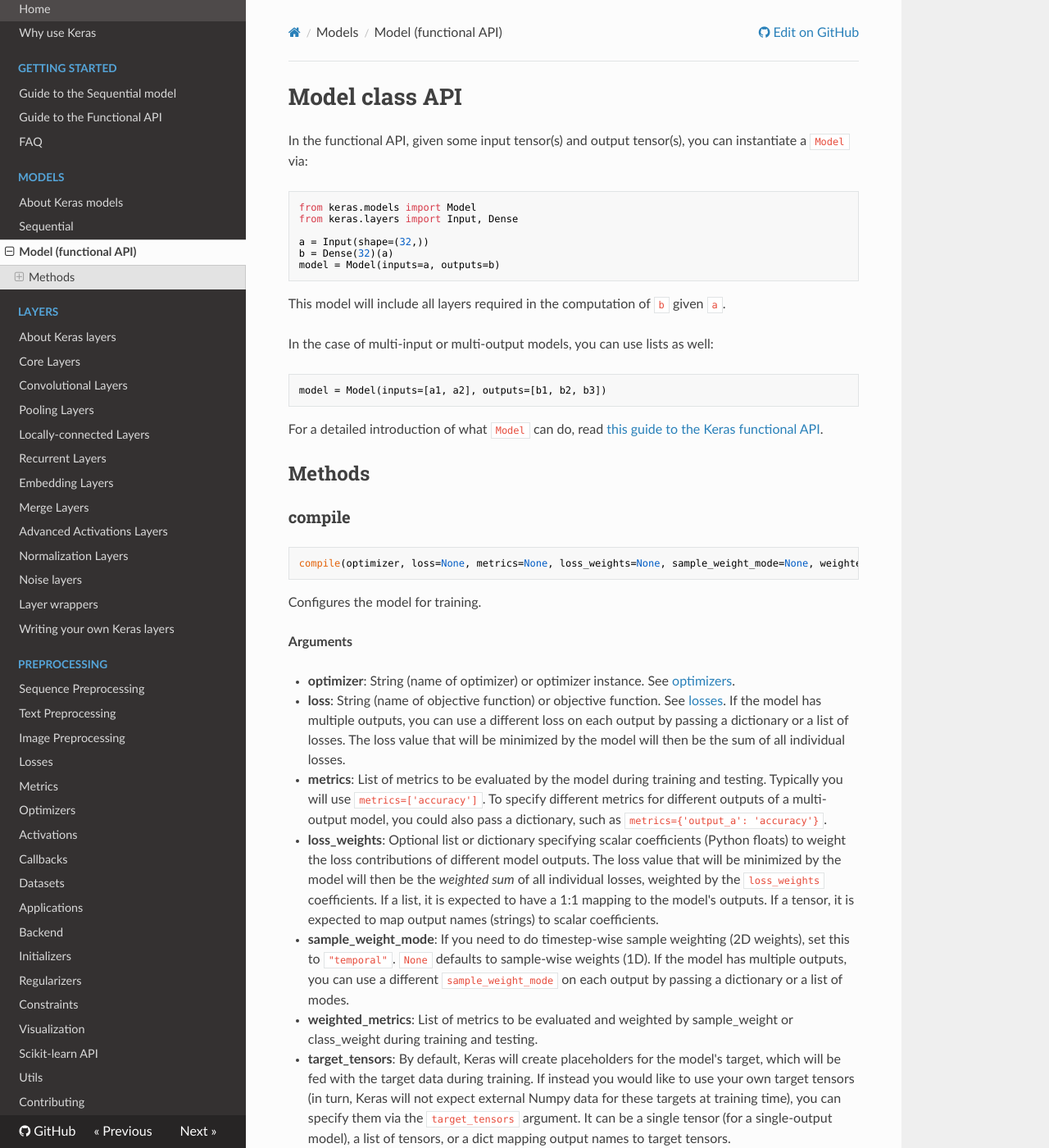
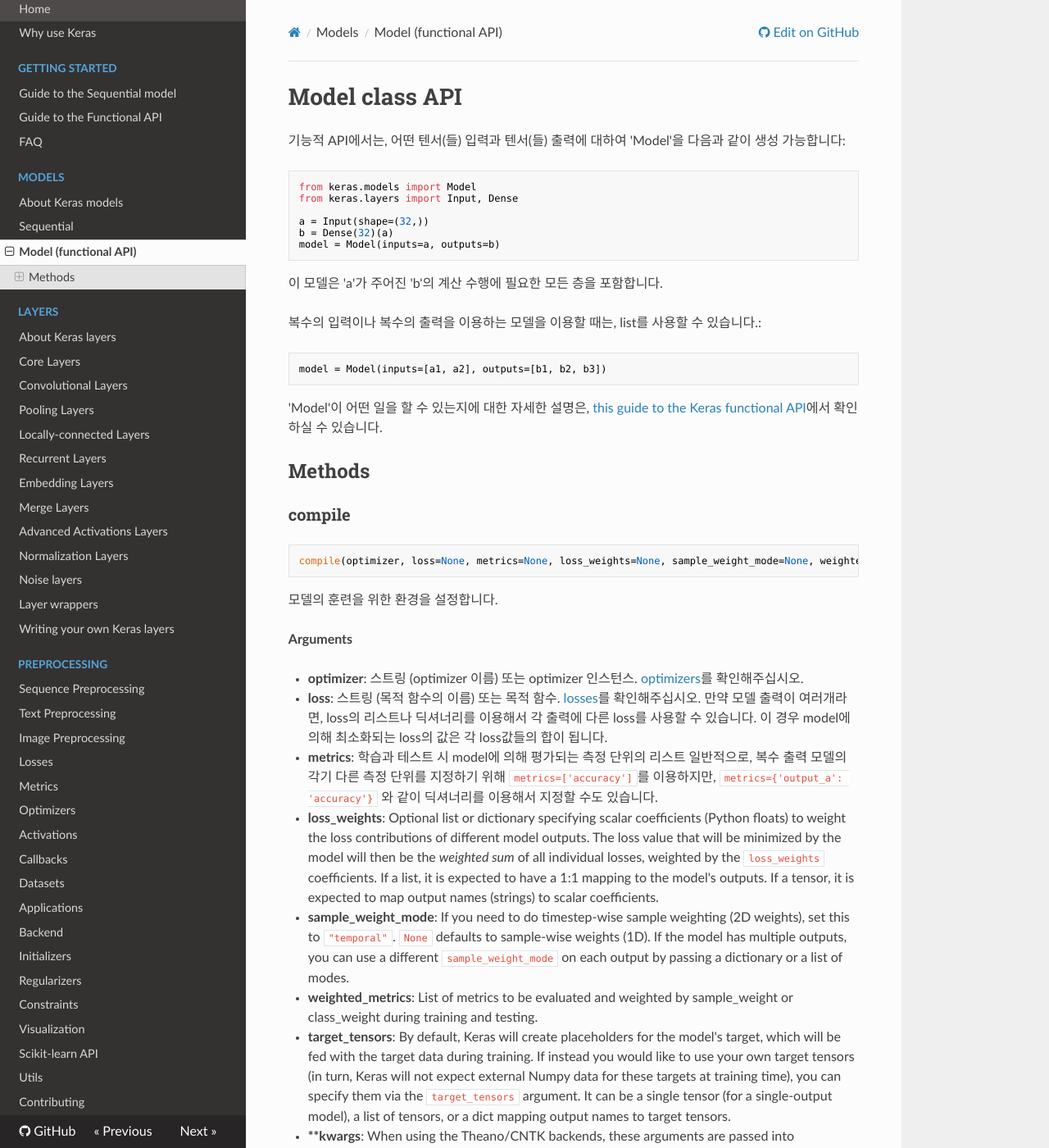
Before and after one commit to keras-team/keras-docs-ko, an MkDocs documentation site: the page built from sources/models/model.md, in a window 1280 px wide and 1400 px high. Shown: the whole window at 82% size. Built offline with MkDocs 1.6.1, drawn with Linux system fonts in a browser that asks for light colours; nearby versions of some CDN libraries.

Commit message:
compile의 metrics까지 번역 초안

````diff
--- a/sources/models/model.md
+++ b/sources/models/model.md
@@ -1,6 +1,6 @@
 # Model class API
 
-In the functional API, given some input tensor(s) and output tensor(s), you can instantiate a `Model` via:
+기능적 API에서는, 어떤 텐서(들) 입력과 텐서(들) 출력에 대하여 'Model'을 다음과 같이 생성 가능합니다:
 
 ```python
 from keras.models import Model
@@ -11,15 +11,15 @@
 model = Model(inputs=a, outputs=b)
 ```
 
-This model will include all layers required in the computation of `b` given `a`.
+이 모델은 'a'가 주어진 'b'의 계산 수행에 필요한 모든 층을 포함합니다.
 
-In the case of multi-input or multi-output models, you can use lists as well:
+복수의 입력이나 복수의 출력을 이용하는 모델을 이용할 때는, list를 사용할 수 있습니다.:
 
 ```python
 model = Model(inputs=[a1, a2], outputs=[b1, b2, b3])
 ```
 
-For a detailed introduction of what `Model` can do, read [this guide to the Keras functional API](/getting-started/functional-api-guide).
+'Model'이 어떤 일을 할 수 있는지에 대한 자세한 설명은, [this guide to the Keras functional API](/getting-started/functional-api-guide)에서 확인하실 수 있습니다.
 
 
 ## Methods
@@ -31,25 +31,21 @@
 compile(optimizer, loss=None, metrics=None, loss_weights=None, sample_weight_mode=None, weighted_metrics=None, target_tensors=None)
 ```
 
-
-Configures the model for training.
+모델의 훈련을 위한 환경을 설정합니다.
 
 __Arguments__
 
-- __optimizer__: String (name of optimizer) or optimizer instance.
-    See [optimizers](/optimizers).
-- __loss__: String (name of objective function) or objective function.
-    See [losses](/losses).
-    If the model has multiple outputs, you can use a different loss
-    on each output by passing a dictionary or a list of losses.
-    The loss value that will be minimized by the model
-    will then be the sum of all individual losses.
-- __metrics__: List of metrics to be evaluated by the model
-    during training and testing.
-    Typically you will use `metrics=['accuracy']`.
-    To specify different metrics for different outputs of a
-    multi-output model, you could also pass a dictionary,
-    such as `metrics={'output_a': 'accuracy'}`.
+- __optimizer__: 스트링 (optimizer 이름) 또는 optimizer 인스턴스.
+    [optimizers](/optimizers)를 확인해주십시오.
+- __loss__: 스트링 (목적 함수의 이름) 또는 목적 함수.
+    [losses](/losses)를 확인해주십시오.
+    만약 모델 출력이 여러개라면, loss의 리스트나 딕셔너리를 이용해서
+    각 출력에 다른 loss를 사용할 수 있습니다. 이 경우 model에 의해
+    최소화되는 loss의 값은 각 loss값들의 합이 됩니다.
+- __metrics__: 학습과 테스트 시 model에 의해 평가되는 측정 단위의 리스트
+    일반적으로, 복수 출력 모델의 각기 다른 측정 단위를 지정하기 위해
+    `metrics=['accuracy']`를 이용하지만, `metrics={'output_a': 'accuracy'}`
+    와 같이 딕셔너리를 이용해서 지정할 수도 있습니다.
 - __loss_weights__: Optional list or dictionary specifying scalar
     coefficients (Python floats) to weight the loss contributions
     of different model outputs.
````
